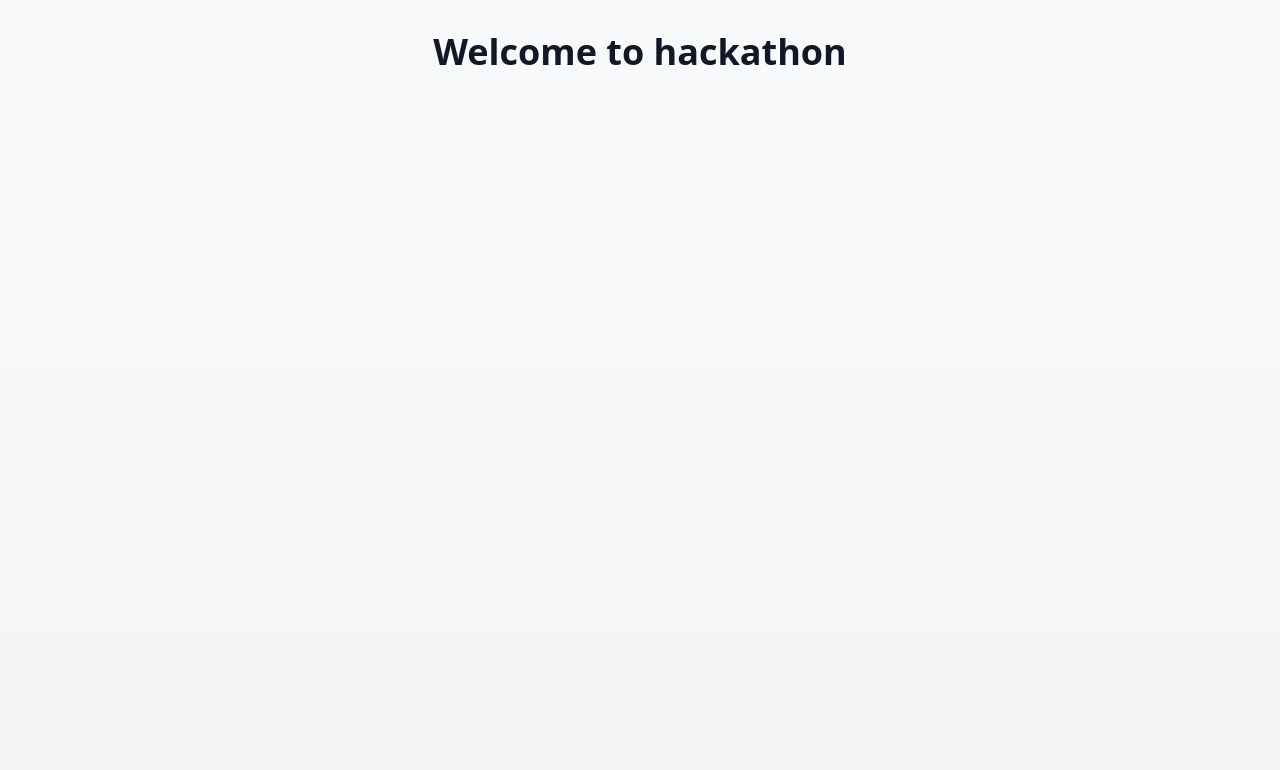
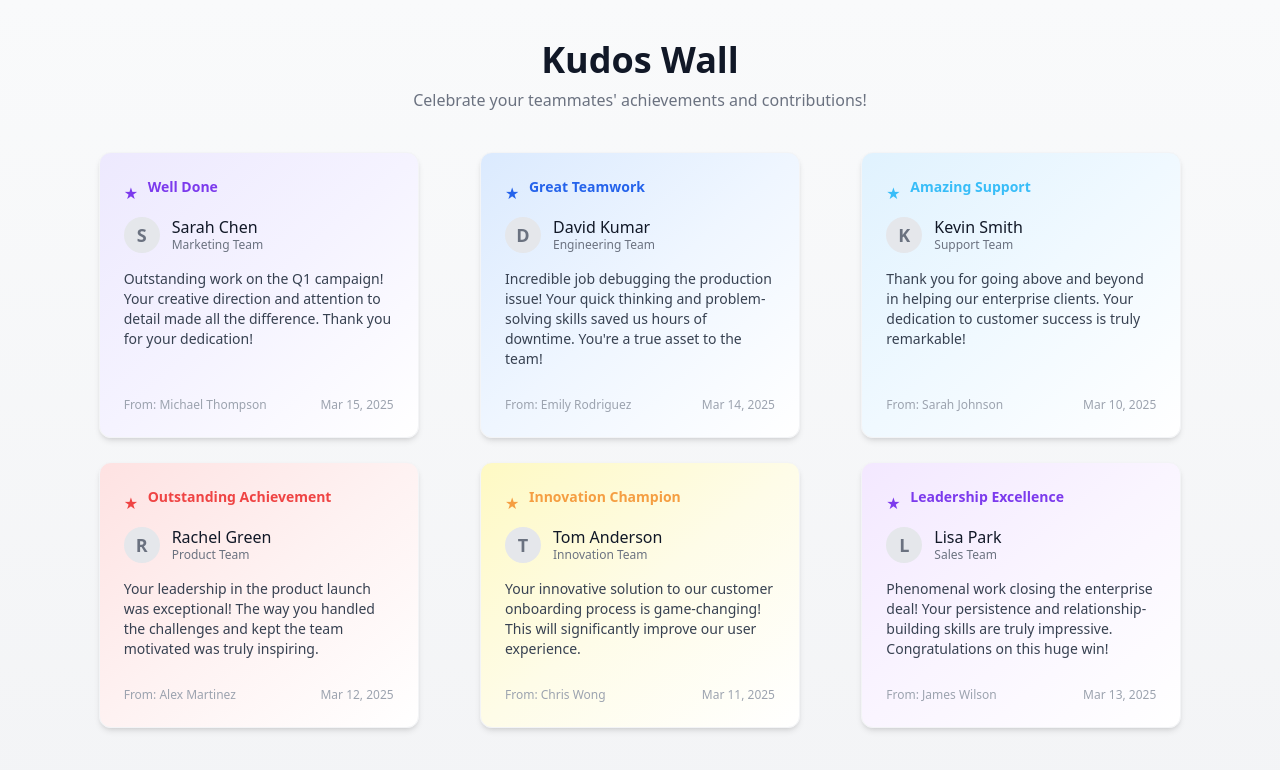
Before and after one commit to AnjaliBhansari/hackathon-frontend, a Next.js app: page / in a window 1280 px wide. Shown: the top 770 px of the page. Built offline with nearby package versions, Linux system fonts and the light colour scheme.

Commit message:
fix: kudos card created
Signed-off-by: parth-at <parth.patel@avestatechnologies.com>

```diff
--- a/src/presentation/features/home/components/HomeView.tsx
+++ b/src/presentation/features/home/components/HomeView.tsx
@@ -1,21 +1,100 @@
 import React from 'react';
-import { LoginForm } from '@/components/login-form';
+import { KudosCard } from '@/presentation/shared/KudosCard';
+
+// New category values and labels
+const CATEGORY_OPTIONS = [
+  { value: 'great-teamwork', label: 'Great Teamwork', color: '#2563EB' },
+  { value: 'innovation-champion', label: 'Innovation Champion', color: '#F59E42' },
+  { value: 'amazing-support', label: 'Amazing Support', color: '#38BDF8' },
+  { value: 'leadership-excellence', label: 'Leadership Excellence', color: '#7C3AED' },
+  { value: 'efficiency-expert', label: 'Efficiency Expert', color: '#10B981' },
+  { value: 'above-and-beyond', label: 'Above and Beyond', color: '#F472B6' },
+  { value: 'positive-attitude', label: 'Positive Attitude', color: '#14B8A6' },
+  { value: 'well-done', label: 'Well Done', color: '#7C3AED' },
+  { value: 'outstanding-achievement', label: 'Outstanding Achievement', color: '#EF4444' },
+  { value: 'magical-mindset', label: 'Magical Mindset', color: '#FB923C' },
+];
+
+// Dummy data for temporary display
+const dummyKudos = [
+  {
+    category: CATEGORY_OPTIONS[7].label,
+    categoryValue: CATEGORY_OPTIONS[7].value,
+    categoryColor: CATEGORY_OPTIONS[7].color,
+    recipientName: 'Sarah Chen',
+    teamName: 'Marketing Team',
+    message: 'Outstanding work on the Q1 campaign! Your creative direction and attention to detail made all the difference. Thank you for your dedication!',
+    senderName: 'Michael Thompson',
+    date: 'Mar 15, 2025',
+  },
+  {
+    category: CATEGORY_OPTIONS[0].label,
+    categoryValue: CATEGORY_OPTIONS[0].value,
+    categoryColor: CATEGORY_OPTIONS[0].color,
+    recipientName: 'David Kumar',
+    teamName: 'Engineering Team',
+    message: 'Incredible job debugging the production issue! Your quick thinking and problem-solving skills saved us hours of downtime. You\'re a true asset to the team!',
+    senderName: 'Emily Rodriguez',
+    date: 'Mar 14, 2025',
+  },
+  {
+    category: CATEGORY_OPTIONS[2].label,
+    categoryValue: CATEGORY_OPTIONS[2].value,
+    categoryColor: CATEGORY_OPTIONS[2].color,
+    recipientName: 'Kevin Smith',
+    teamName: 'Support Team',
+    message: 'Thank you for going above and beyond in helping our enterprise clients. Your dedication to customer success is truly remarkable!',
+    senderName: 'Sarah Johnson',
+    date: 'Mar 10, 2025',
+  },
+  {
+    category: CATEGORY_OPTIONS[8].label,
+    categoryValue: CATEGORY_OPTIONS[8].value,
+    categoryColor: CATEGORY_OPTIONS[8].color,
+    recipientName: 'Rachel Green',
+    teamName: 'Product Team',
+    message: 'Your leadership in the product launch was exceptional! The way you handled the challenges and kept the team motivated was truly inspiring.',
+    senderName: 'Alex Martinez',
+    date: 'Mar 12, 2025',
+  },
+  {
+    category: CATEGORY_OPTIONS[1].label,
+    categoryValue: CATEGORY_OPTIONS[1].value,
+    categoryColor: CATEGORY_OPTIONS[1].color,
+    recipientName: 'Tom Anderson',
+    teamName: 'Innovation Team',
+    message: 'Your innovative solution to our customer onboarding process is game-changing! This will significantly improve our user experience.',
+    senderName: 'Chris Wong',
+    date: 'Mar 11, 2025',
+  },
+  {
+    category: CATEGORY_OPTIONS[3].label,
+    categoryValue: CATEGORY_OPTIONS[3].value,
+    categoryColor: CATEGORY_OPTIONS[3].color,
+    recipientName: 'Lisa Park',
+    teamName: 'Sales Team',
+    message: 'Phenomenal work closing the enterprise deal! Your persistence and relationship-building skills are truly impressive. Congratulations on this huge win!',
+    senderName: 'James Wilson',
+    date: 'Mar 13, 2025',
+  },
+];
 
 /**
  * HomeView component that represents the main view of the home page.
- * This component follows clean architecture principles by focusing on
- * presentation concerns only.
+ * Displays a grid of KudosCard components with dummy data.
  */
 export const HomeView: React.FC = () => {
   return (
     <main className="min-h-screen bg-gradient-to-b from-gray-50 to-gray-100">
-      <div className="flex items-center justify-center p-4 sm:p-6 md:p-8">
-        <div className="w-full max-w-md mx-auto">
-          <div className="text-center mb-8">
-            <h1 className="text-3xl sm:text-4xl font-bold text-gray-900">Welcome to hackathon</h1>
-          </div>
-          <div className="space-y-6">
-          </div>
+      <div className="max-w-6xl mx-auto py-10 px-4">
+        <div className="text-center mb-10">
+          <h1 className="text-3xl sm:text-4xl font-bold text-gray-900 mb-2">Kudos Wall</h1>
+          <p className="text-gray-500">Celebrate your teammates' achievements and contributions!</p>
+        </div>
+        <div className="grid grid-cols-1 sm:grid-cols-2 md:grid-cols-3 gap-6 justify-items-center">
+          {dummyKudos.map((kudos, idx) => (
+            <KudosCard key={idx} {...kudos} />
+          ))}
         </div>
       </div>
     </main>
--- /dev/null
+++ b/src/presentation/shared/KudosCard.tsx
@@ -0,0 +1,77 @@
+import React from 'react';
+
+/**
+ * Map category values to gradient background classes (Tailwind)
+ */
+const CATEGORY_BG_GRADIENTS: Record<string, string> = {
+  'great-teamwork': 'bg-gradient-to-br from-blue-100 via-blue-50 to-white',
+  'innovation-champion': 'bg-gradient-to-br from-yellow-100 via-yellow-50 to-white',
+  'amazing-support': 'bg-gradient-to-br from-sky-100 via-sky-50 to-white',
+  'leadership-excellence': 'bg-gradient-to-br from-purple-100 via-purple-50 to-white',
+  'efficiency-expert': 'bg-gradient-to-br from-green-100 via-green-50 to-white',
+  'above-and-beyond': 'bg-gradient-to-br from-pink-100 via-pink-50 to-white',
+  'positive-attitude': 'bg-gradient-to-br from-teal-100 via-teal-50 to-white',
+  'well-done': 'bg-gradient-to-br from-violet-100 via-violet-50 to-white',
+  'outstanding-achievement': 'bg-gradient-to-br from-red-100 via-red-50 to-white',
+  'magical-mindset': 'bg-gradient-to-br from-orange-100 via-orange-50 to-white',
+};
+
+/**
+ * Props for the KudosCard component.
+ */
+export interface KudosCardProps {
+  category: string; // e.g., "Well Done"
+  categoryValue: string; // e.g., "well-done"
+  recipientName: string;
+  teamName: string;
+  message: string;
+  senderName: string;
+  date: string; // formatted date string
+  categoryColor?: string; // optional color for category
+}
+
+/**
+ * KudosCard component displays a single kudos entry.
+ * Follows atomic design and project best practices.
+ */
+export const KudosCard: React.FC<KudosCardProps> = ({
+  category,
+  categoryValue,
+  recipientName,
+  teamName,
+  message,
+  senderName,
+  date,
+  categoryColor = '#7C3AED', // default to purple
+}) => {
+  const bgGradient = CATEGORY_BG_GRADIENTS[categoryValue] || 'bg-gradient-to-br from-gray-50 via-white to-white';
+  return (
+    <div className={`${bgGradient} rounded-xl shadow-md p-6 flex flex-col gap-3 min-w-[260px] max-w-xs border border-gray-100 relative`}>
+      <div className="flex items-center gap-2 mb-2">
+        {/* Category Icon Placeholder */}
+        <div className="w-4 h-4" style={{ color: categoryColor }}>
+          {/* TODO: Replace with Icon component as per project best practices */}
+          <span className="inline-block align-middle">★</span>
+        </div>
+        <span className="font-semibold text-sm" style={{ color: categoryColor }}>{category}</span>
+      </div>
+      <div className="flex items-center gap-3 mb-1">
+        {/* Avatar Placeholder */}
+        <div className="w-9 h-9 rounded-full bg-gray-200 flex items-center justify-center text-lg font-bold text-gray-500">
+          {recipientName.charAt(0)}
+        </div>
+        <div>
+          <div className="font-medium text-gray-900 text-base leading-tight">{recipientName}</div>
+          <div className="text-xs text-gray-500">{teamName}</div>
+        </div>
+      </div>
+      <div className="flex-1 text-sm text-gray-700 mb-2">
+        {message}
+      </div>
+      <div className="flex items-center justify-between text-xs text-gray-400 mt-2">
+        <span>From: {senderName}</span>
+        <span>{date}</span>
+      </div>
+    </div>
+  );
+};
```
